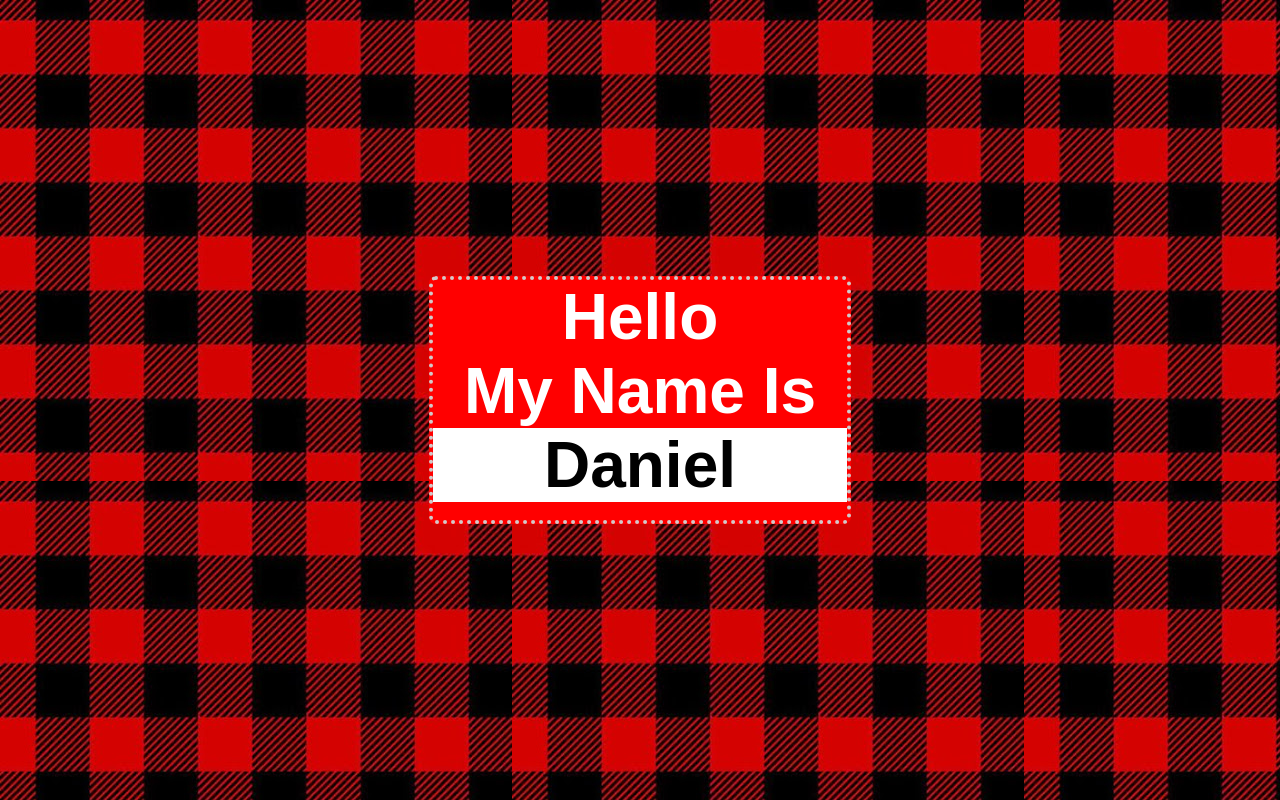
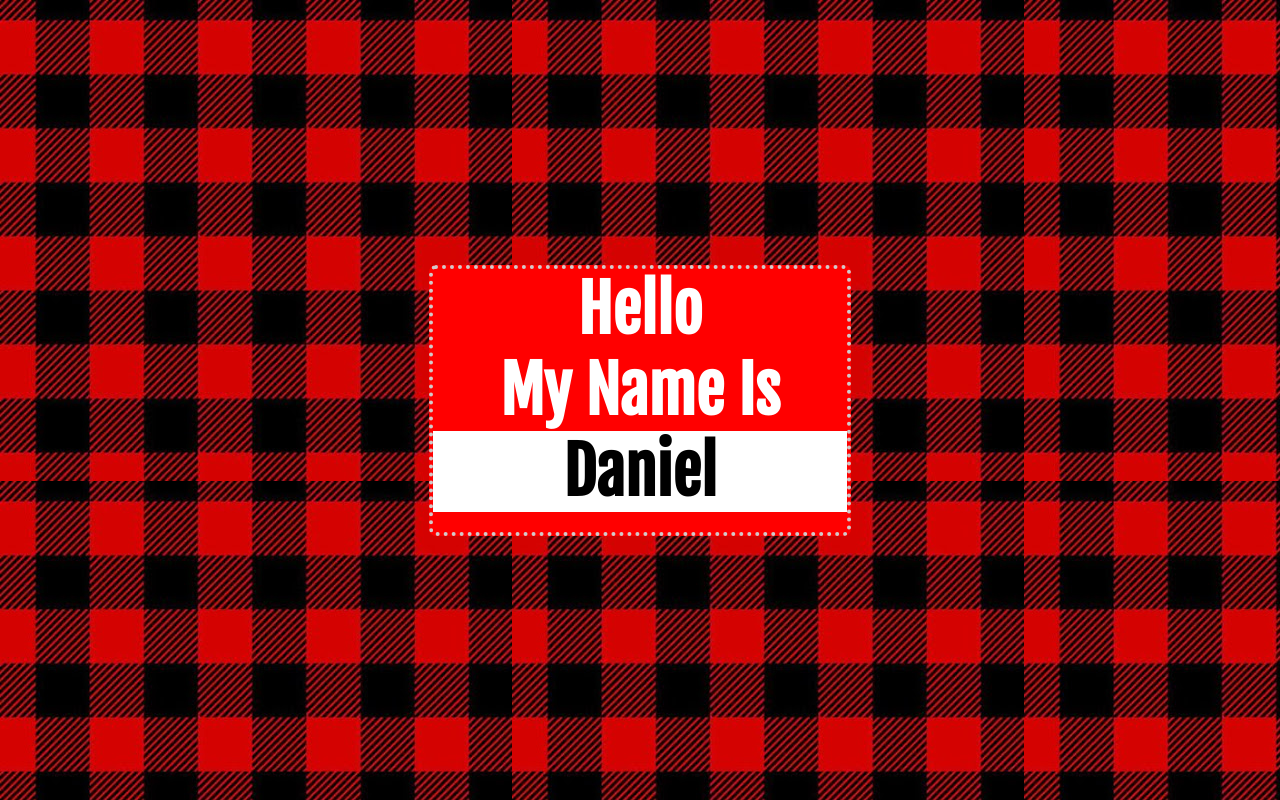
Before and after one commit to DanielRGilles/Nametag-fp, a plain HTML site: page index.html in a window 1280 px wide. Drawn offline with Linux system fonts and the light colour scheme.

Commit message:
added google font

```diff
--- a/index.html
+++ b/index.html
@@ -7,6 +7,11 @@
     <meta name="viewport" content="width=device-width, initial-scale=1.0">
     <title>Name Tag</title>
     <link rel="stylesheet" href="style.css">
+    <link rel="preconnect" href="https://fonts.googleapis.com">
+    <link rel="preconnect" href="https://fonts.gstatic.com" crossorigin>
+    <link
+        href="https://fonts.googleapis.com/css2?family=Fjalla+One&family=Roboto:ital,wght@0,100;0,300;0,400;0,500;0,700;0,900;1,100;1,300;1,400;1,500;1,700;1,900&display=swap"
+        rel="stylesheet">
 </head>
 
 <body>
--- a/style.css
+++ b/style.css
@@ -32,7 +32,7 @@ body {
     font-weight: 700;
     border: dotted 4px rgb(209, 202, 202);
     font-size: auto;
-    font-family: Arial, Helvetica, sans-serif;
+    font-family: 'Fjalla One', sans-serif;
 
 
 
```
